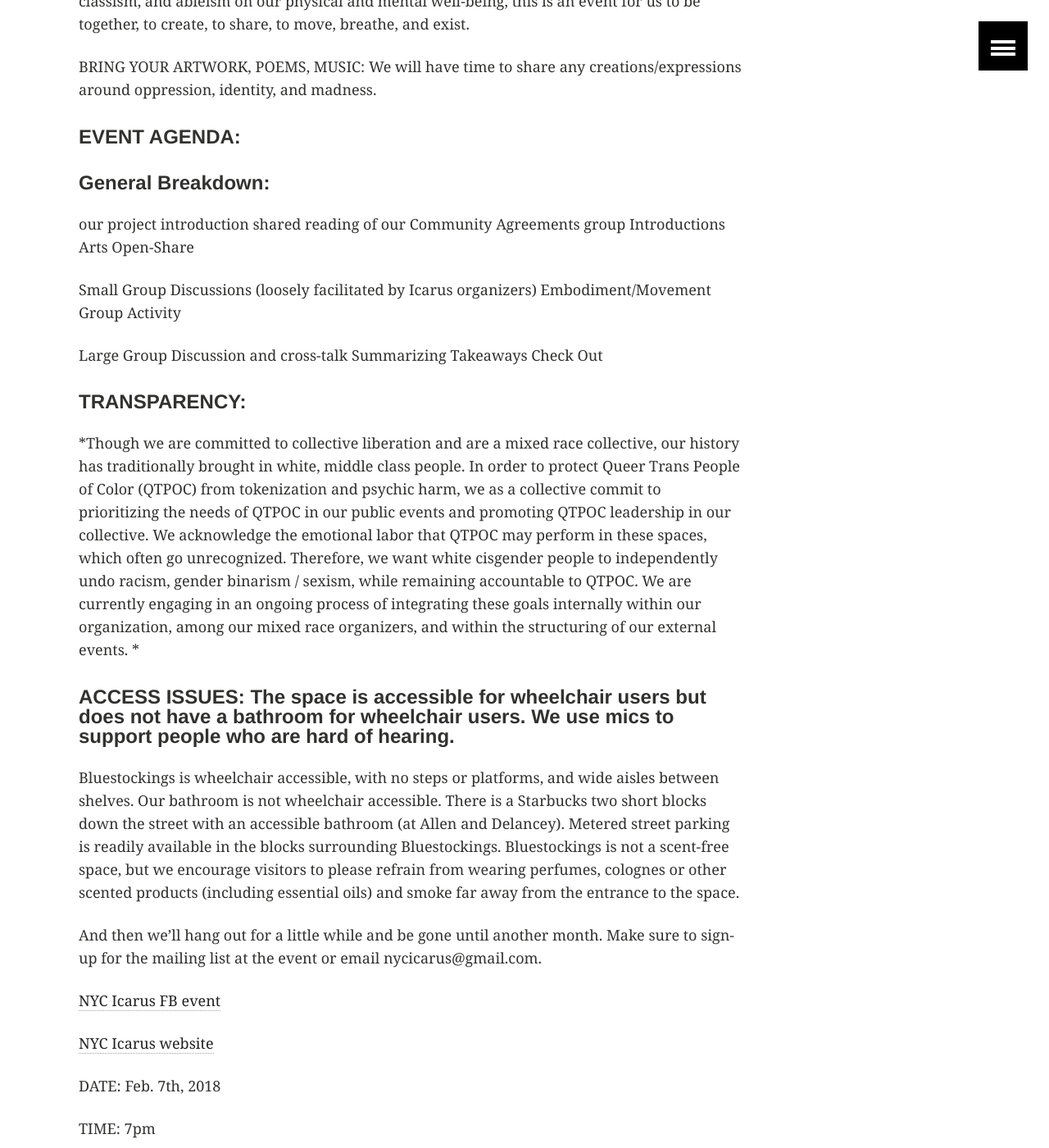
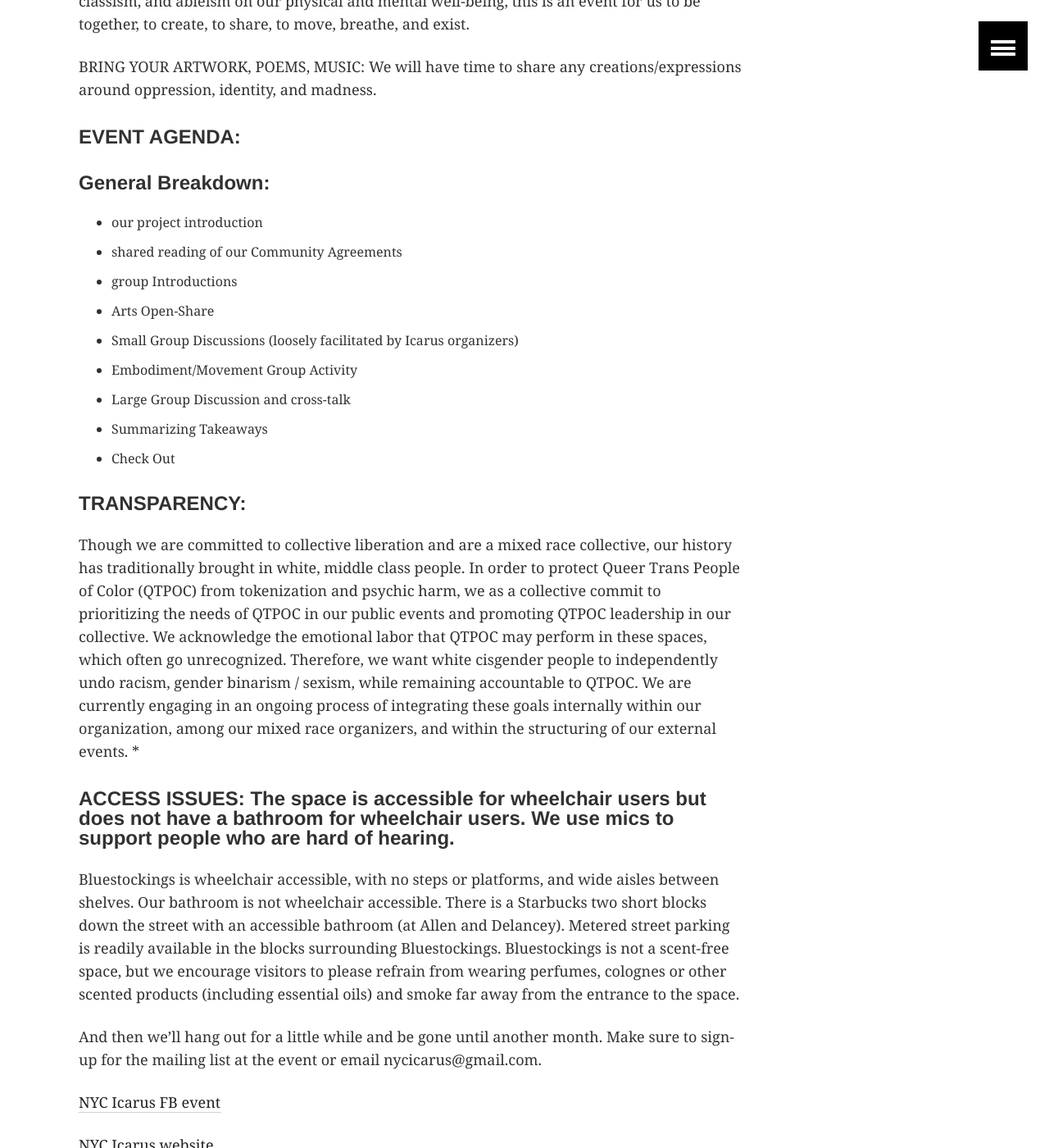
Before and after one commit to nycicarus/nycicarus.github.io, a Jekyll site: the page built from _posts/events/2018-02-07-madness-identity-healing.md, in a window 1280 px wide and 1400 px high, scrolled down 872 px. Shown: the whole window at 82% size. Built offline with Jekyll 4.4.1, drawn with Linux system fonts in a browser that asks for light colours; a script that is not in the unit is left out; comment, search, counter and statistics services are not loaded.

Commit message:
Update 2018-02-07-madness-identity-healing.md

```diff
--- a/_posts/events/2018-02-07-madness-identity-healing.md
+++ b/_posts/events/2018-02-07-madness-identity-healing.md
@@ -32,20 +32,18 @@ BRING YOUR ARTWORK, POEMS, MUSIC: We will have time to share any creations/expre
 
 #### General Breakdown:
 
-our project introduction
-shared reading of our Community Agreements
-group Introductions
-Arts Open-Share
-
-Small Group Discussions (loosely facilitated by Icarus organizers)
-Embodiment/Movement Group Activity
-
-Large Group Discussion and cross-talk
-Summarizing Takeaways
-Check Out
+* our project introduction
+* shared reading of our Community Agreements
+* group Introductions
+* Arts Open-Share
+* Small Group Discussions (loosely facilitated by Icarus organizers)
+* Embodiment/Movement Group Activity
+* Large Group Discussion and cross-talk
+* Summarizing Takeaways
+* Check Out
 
 #### TRANSPARENCY:
-*Though we are committed to collective liberation and are a mixed race collective, our history has traditionally brought in white, middle class people. In order to protect Queer Trans People of Color (QTPOC) from tokenization and psychic harm, we as a collective commit to prioritizing the needs of QTPOC in our public events and promoting QTPOC leadership in our collective. We acknowledge the emotional labor that QTPOC may perform in these spaces, which often go unrecognized. Therefore, we want white cisgender people to independently undo racism, gender binarism / sexism, while remaining accountable to QTPOC. We are currently engaging in an ongoing process of integrating these goals internally within our
+Though we are committed to collective liberation and are a mixed race collective, our history has traditionally brought in white, middle class people. In order to protect Queer Trans People of Color (QTPOC) from tokenization and psychic harm, we as a collective commit to prioritizing the needs of QTPOC in our public events and promoting QTPOC leadership in our collective. We acknowledge the emotional labor that QTPOC may perform in these spaces, which often go unrecognized. Therefore, we want white cisgender people to independently undo racism, gender binarism / sexism, while remaining accountable to QTPOC. We are currently engaging in an ongoing process of integrating these goals internally within our
 organization, among our mixed race organizers, and within the structuring of our external events. *
 
 #### ACCESS ISSUES: The space is accessible for wheelchair users but does not have a bathroom for wheelchair users. We use mics to support people who are hard of hearing.
```
